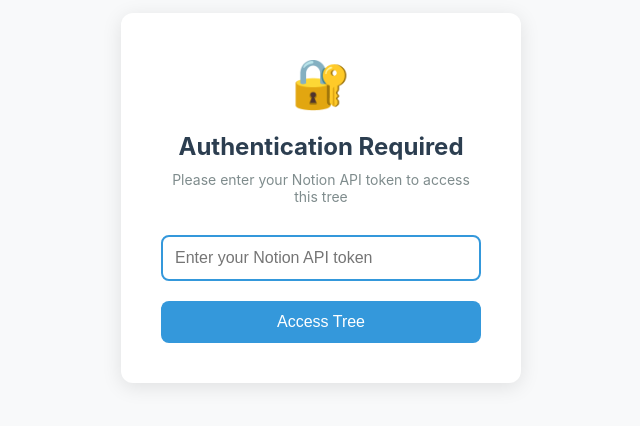
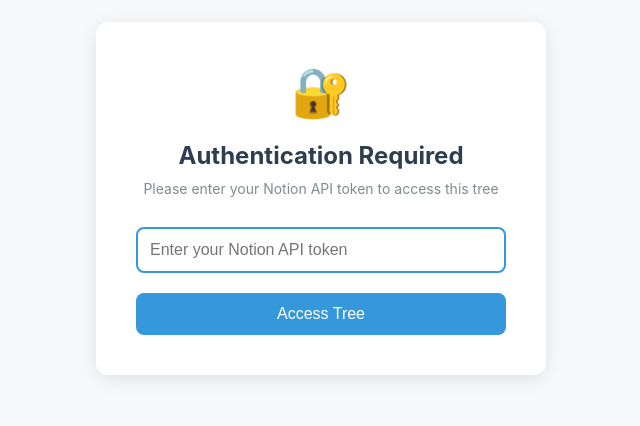
Before and after one commit to ColinConwell/Notion-HomeTree, a website: page public/auth.html in a window 1280 px wide. Shown: the part 202-628 px from the top of the page, without its empty margins (319-959 px from the left). Drawn offline with Linux system fonts and the light colour scheme.

Commit message:
fix auth card parameters

```diff
--- a/public/auth.html
+++ b/public/auth.html
@@ -19,7 +19,7 @@
             padding: 40px;
             border-radius: 12px;
             box-shadow: 0 4px 20px rgba(0,0,0,0.1);
-            max-width: 400px;
+            max-width: 450px;
             width: 100%;
             text-align: center;
         }
```
Also changed, not shown: src/server.js (+6 -6 lines).
